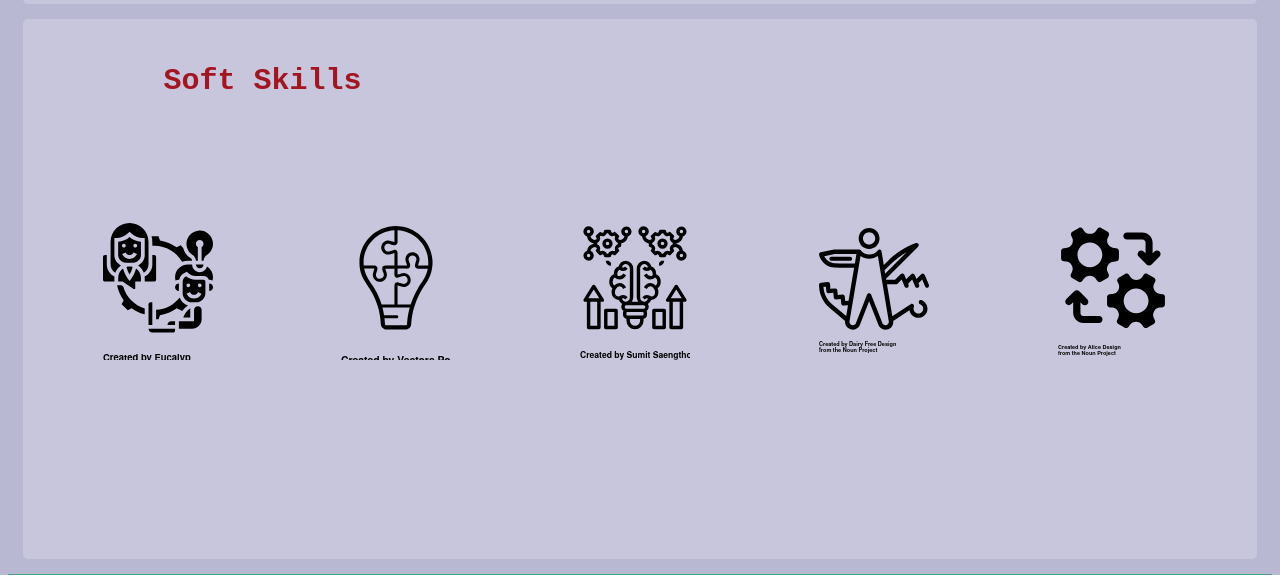
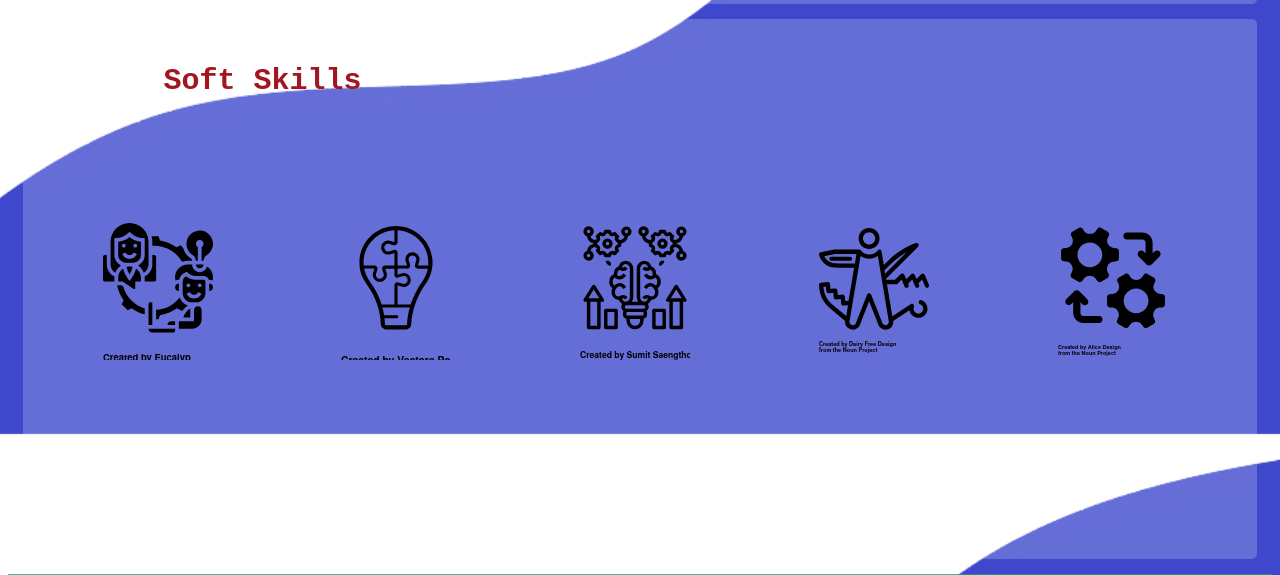
Before and after one commit to AlphaOmarDiallo/demission-formation, a plain HTML site: page index.html in a window 1280 px wide. Shown: the part 1166-1741 px from the top of the page. Drawn offline with Linux system fonts and the light colour scheme.

Commit message:
Update style.css

```diff
--- a/style.css
+++ b/style.css
@@ -6,12 +6,12 @@ font-family: 'Roboto', sans-serif;
 
 /*All pages modifications*/
 html{
-    /*background-image: url("image/png/background.png");
+    background-image: url("image/png/background.png");
     background-repeat: no-repeat;
     background-attachment: fixed;
     background-position: center;
-    background-size:cover;*/
-    background-color: #B9B8D3;
+    background-size:cover;
+    /*background-color: #B9B8D3;*/
     font-family: 'Source Code Pro', monospace;
 }
 body{
```
